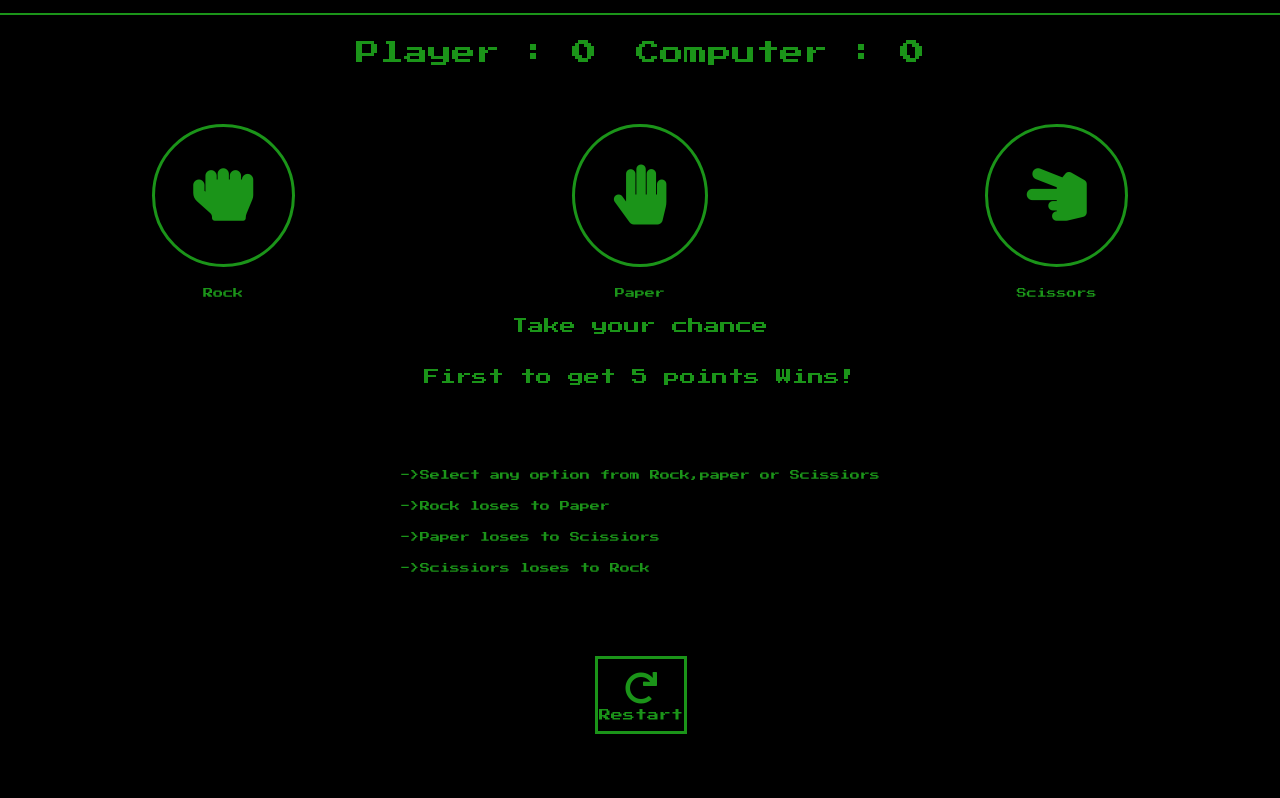
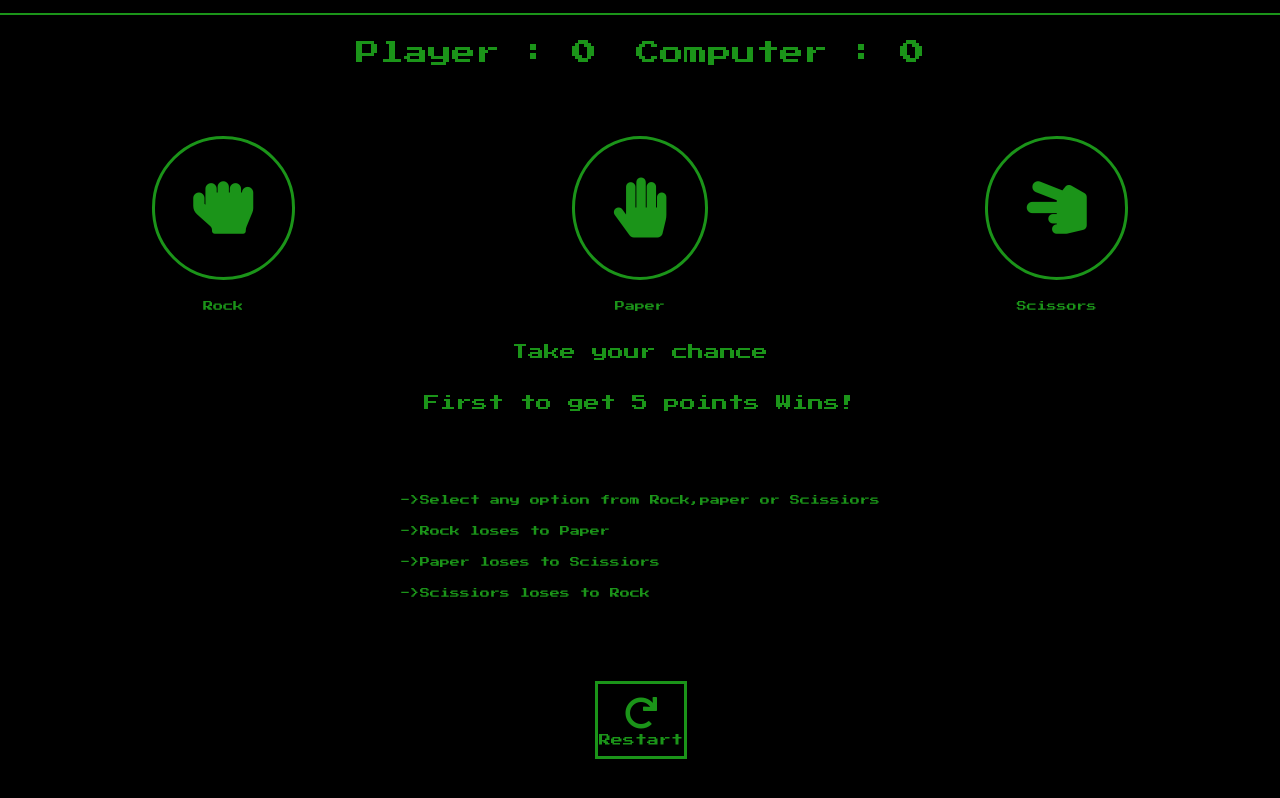
Before and after one commit to hiabhimanyusharma/rock_paper_scissor, a website: page index.html in a window 1280 px wide. Shown: the part 40-838 px from the top of the page. Drawn offline with nearby package versions, Linux system fonts and the light colour scheme.

Commit message:
second commit

```diff
--- a/styles.css
+++ b/styles.css
@@ -32,6 +32,7 @@ body {
     display: flex;
     justify-content: center;
     width: 100%;
+    padding-bottom: 1%;
 }
 
 h2{
```
